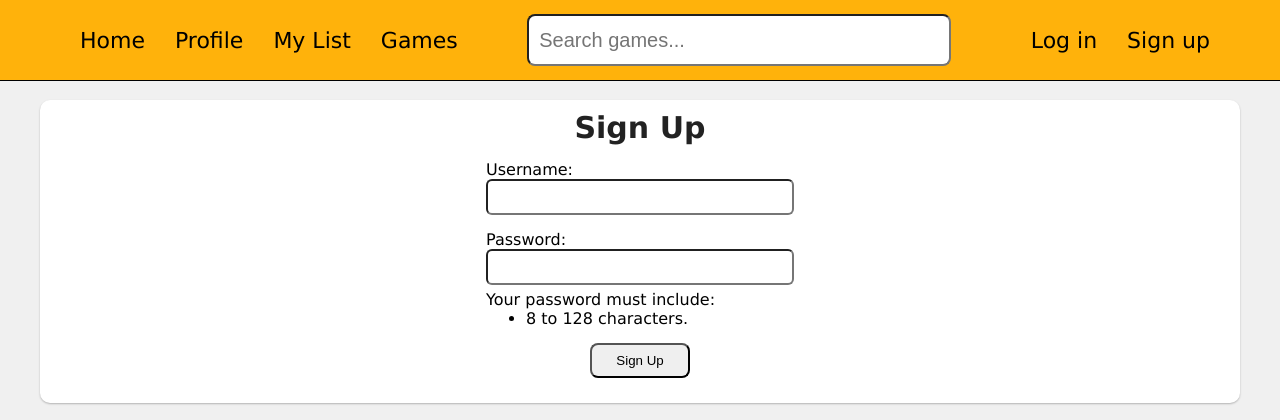
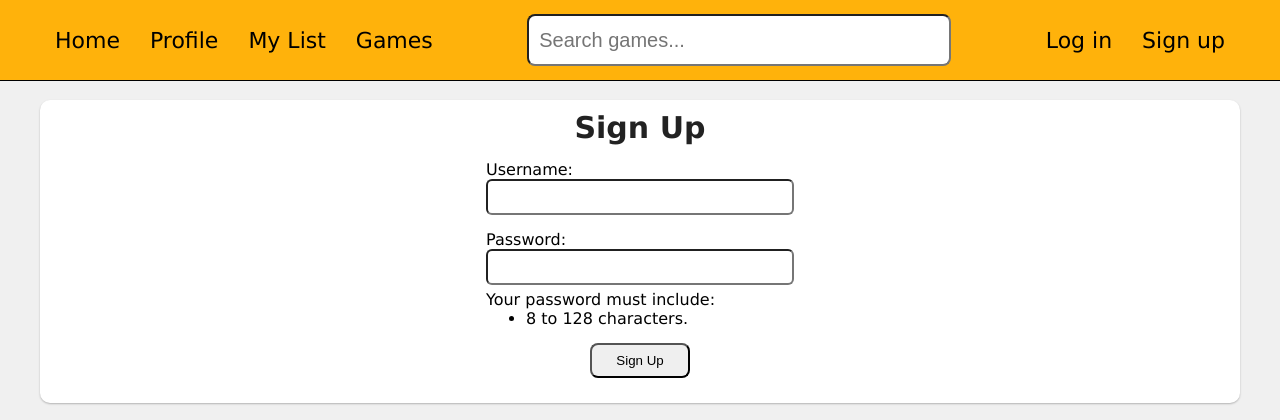
Before and after one commit to Wirebin/game-review-site, a Flask app: page /signup in a window 1280 px wide. Shown: the top 420 px of the page. Run offline with Flask 3, Linux system fonts and the light colour scheme.

Commit message:
Change the styling of the website

```diff
--- a/routes.py
+++ b/routes.py
@@ -106,6 +106,7 @@ def profile(username):
 						 		title=f"{username}'s Profile",
 								username=username,
 								access_level = user.access_level)
+
 
 @app.route("/profile")
 def logged_profile():
--- a/static/main.css
+++ b/static/main.css
@@ -31,7 +31,7 @@ body {
 }
 
 .header-link {
-	margin-right: 30px;
+	margin: 0 15px;
 	font-size: 22px;
 }
 
@@ -56,18 +56,6 @@ body {
 	justify-content: space-between;
 	background-color: #ffb20b;
 	height: 80px;
-}
-
-.primary-middle-panel {
-	display: flex;
-	justify-content: center;
-	align-items: center;
-}
-
-.primary-right-panel {
-	display: flex;
-	justify-content: center;
-	align-items: center;
 }
 
 .right-panel-list {
@@ -97,7 +85,7 @@ body {
 }
 
 .search-bar {
-	margin: auto;
+	margin: auto 0;
 }
 
 .search-bar input {
@@ -110,6 +98,13 @@ body {
 
 .mr-auto {
 	margin-right: auto;
+}
+.ml-auto {
+	margin-left: auto;
+}
+
+.no-pad {
+	padding: 0;
 }
 
 .horizontal-flex {
@@ -126,6 +121,9 @@ body {
 	width: 100px;
 	height: 35px;
 	border-radius: 8px;
+}
+.big-submit:hover {
+	cursor: pointer;
 }
 
 .center-x {
--- a/templates/games/post_page.html
+++ b/templates/games/post_page.html
@@ -2,7 +2,7 @@
 
 {% block content %}
     <div>
-        <h1>{{ post.title }}</h1> Created by
+        <h1>{{ post.title }}</h1>
         <br>
         <p>{{ post.content }}</p>
     </div>
--- a/templates/layout.html
+++ b/templates/layout.html
@@ -17,8 +17,8 @@
 	<div class="container">
 		<div class="header-wrap">
 			<div class="primary-header">
-				<div class="primary-middle-panel">
-					<ul class="middle-panel-list">
+				<div class="horizontal-flex center-y center-x" id="primary-middle-panel">
+					<ul class="middle-panel-list no-pad">
 						<li>
 							<a id="home" class="header-link" href="{{ url_for('index') }}">Home</a>
 						</li>
@@ -40,15 +40,19 @@
 					</form>
 				</div>
 
-				<div class="primary-right-panel">
+				<div class="horizontal-flex center-y center-x" id="primary-right-panel">
+					<ul class="right-panel-list no-pad">
 					{% if session["user_id"] %}
 						{% if session["access_level"] == "admin" %}
+						<li>
 							<a class="header-link" href="{{ url_for('control_panel') }}">Control Panel</a>
+						</li>
 						{% endif %}
-						<a id="log-out" class="header-link" href="{{ url_for('logout') }}">Log Out</a>
+						<li>
+							<a id="log-out" class="header-link" href="{{ url_for('logout') }}">Log Out</a>
+						</li>
 
 					{% else %}
-					<ul class="right-panel-list">
 						<li>
 							<a id="log-in" class="header-link" href="{{ url_for('login') }}">Log in</a>
 						</li>
```
Also changed, not shown: templates/games/game_posts.html (+13 -8 lines), templates/games/game_reviews.html (+12 -7 lines).
